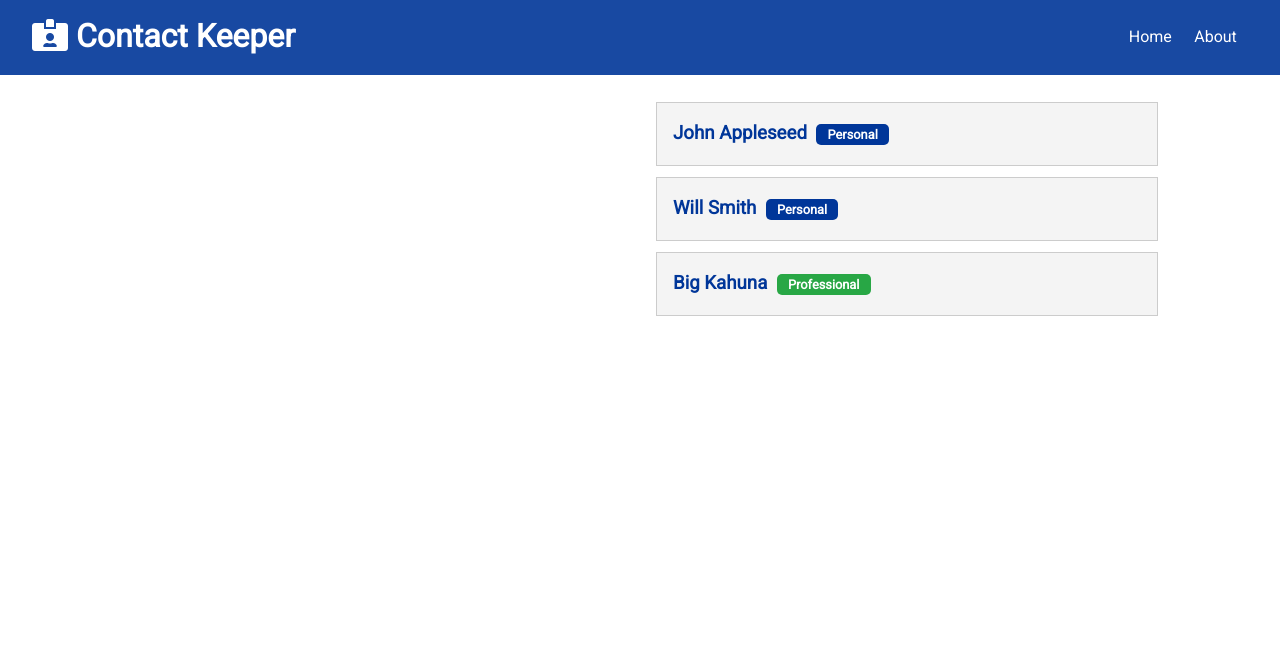
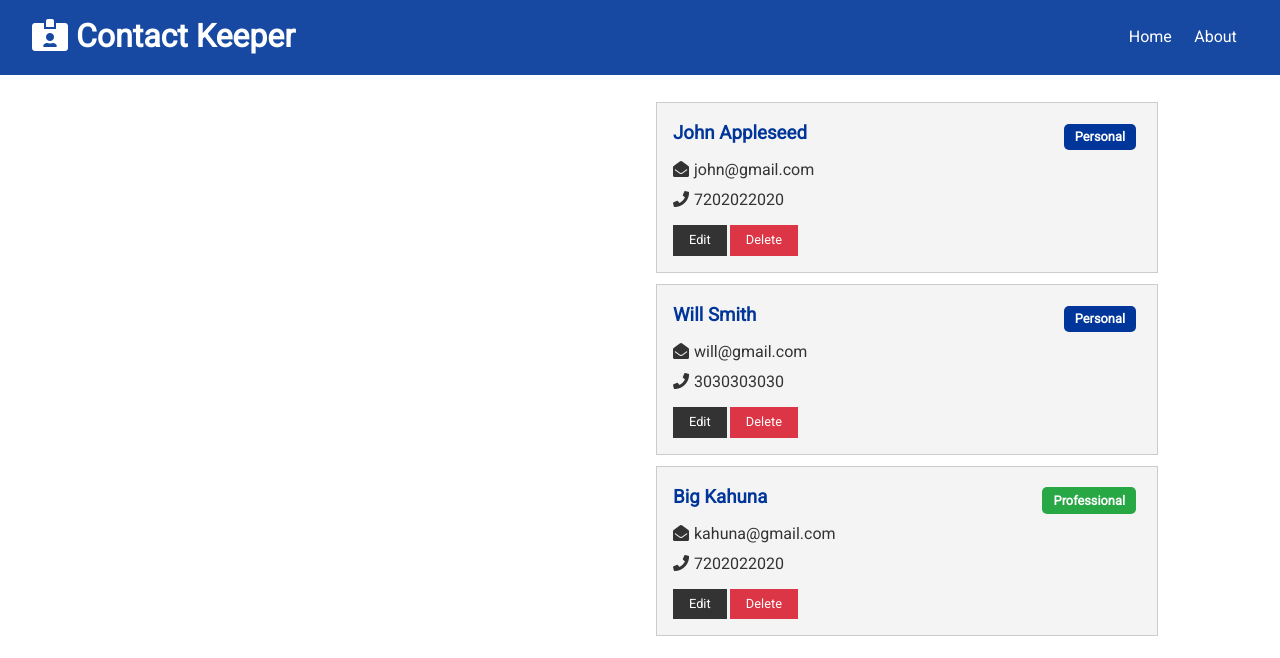
Before and after one commit to vvictorious/Contact-Keeper, a React (Create React App) app in the folder client/: page / in a window 1280 px wide. Shown: the top 658 px of the page. Built offline with nearby package versions, Linux system fonts and the light colour scheme.

Commit message:
getting and rendering the data from the intial state in the contactItem component in a nice manner

```diff
--- a/client/src/App.css
+++ b/client/src/App.css
@@ -34,6 +34,10 @@
 
 ul {
   list-style: none;
+}
+
+.env-phone-icons {
+  padding-right: 5px;
 }
 
 img {
--- a/client/src/components/contacts/ContactItem.js
+++ b/client/src/components/contacts/ContactItem.js
@@ -1,13 +1,34 @@
 import React from 'react'
+import PropTypes from 'prop-types'
 
 const ContactItem = ({ contact }) => {
     return (
         <div className='card bg-light'>
             <h3 className='text-primary text-left'>{contact.name}{' '}
-                <span className={'badge ' + (contact.type === 'professional' ? 'badge-success' : 'badge-primary')}>{contact.type.charAt(0).toUpperCase() + contact.type.slice(1)}</span>
+                <span
+                    style={{ float: 'right'}}
+                    className={'badge ' + (contact.type === 'professional' ? 'badge-success' : 'badge-primary')}>
+                        {contact.type.charAt(0).toUpperCase() + contact.type.slice(1)}
+                </span>
             </h3>
+            <ul className='list'>
+                {contact.email && (<li>
+                    <i className='fas fa-envelope-open env-phone-icons'></i>{contact.email}
+                </li>)}
+                {contact.phone && (<li>
+                    <i className='fas fa-phone env-phone-icons'></i>{contact.phone}
+                </li>)}
+            </ul>
+            <p>
+                <button className='btn btn-dark btn-sm'>Edit</button>
+                <button className='btn btn-danger btn-sm'>Delete</button>
+            </p>
         </div>
     )
 }
 
+ContactItem.propTypes = {
+    contact: PropTypes.object.isRequired
+}
+
 export default ContactItem
```
